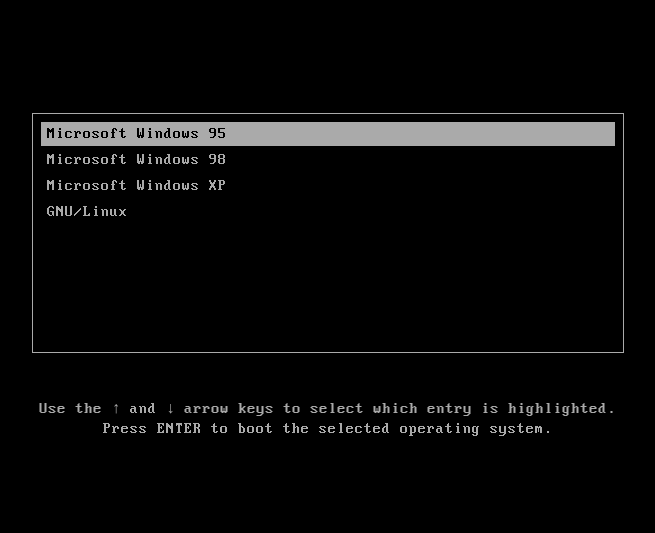
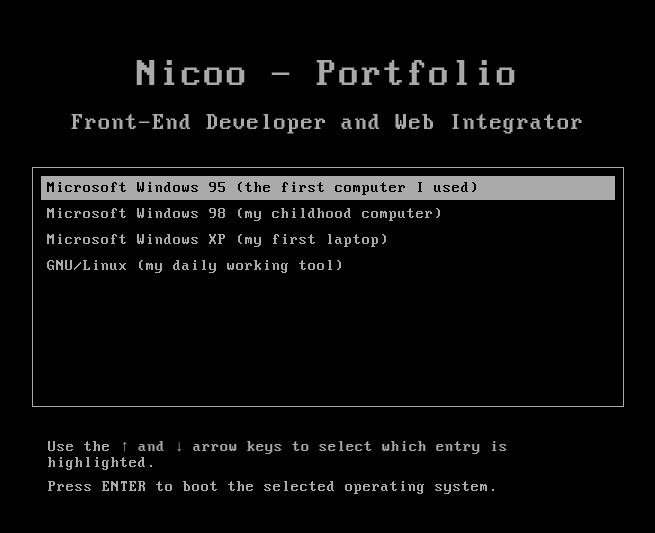
Before and after one commit to NicolasOsborne/nicoo-portfolio, a Next.js app: page /en in a window 1280 px wide. Shown: the part 125-658 px from the top of the page, without its empty margins (312-967 px from the left). Built offline with nearby package versions, Linux system fonts and the light colour scheme.

Commit message:
Fix BIOS screen display and content

```diff
--- a/locales/en.content.ts
+++ b/locales/en.content.ts
@@ -3,22 +3,24 @@
 
 export const contentEn: Content = {
   bios: {
+    title: 'Nicoo - Portfolio',
+    subtitle: 'Front-End Developer and Web Integrator',
     list: [
       {
         id: 'win95',
-        label: 'Microsoft Windows 95',
+        label: 'Microsoft Windows 95 (the first computer I used)',
       },
       {
         id: 'win98',
-        label: 'Microsoft Windows 98',
+        label: 'Microsoft Windows 98 (my childhood computer)',
       },
       {
         id: 'winXP',
-        label: 'Microsoft Windows XP',
+        label: 'Microsoft Windows XP (my first laptop)',
       },
       {
         id: 'linux',
-        label: 'GNU/Linux',
+        label: 'GNU/Linux (my daily working tool)',
       },
     ],
     navigation:
--- a/locales/fr.content.ts
+++ b/locales/fr.content.ts
@@ -3,22 +3,24 @@
 
 export const contentFr: Content = {
   bios: {
+    title: 'Nicoo - Portfolio',
+    subtitle: 'Developpeur Front-End et Integrateur Web',
     list: [
       {
         id: 'win95',
-        label: 'Microsoft Windows 95',
+        label: "Microsoft Windows 95 (le premier ordinateur que j'ai utilise)",
       },
       {
         id: 'win98',
-        label: 'Microsoft Windows 98',
+        label: "Microsoft Windows 98 (l'ordinateur de mon enfance)",
       },
       {
         id: 'winXP',
-        label: 'Microsoft Windows XP',
+        label: 'Microsoft Windows XP (mon premier ordinateur portable)',
       },
       {
         id: 'linux',
-        label: 'GNU/Linux',
+        label: 'GNU/Linux (mon outil de travail au quotidien)',
       },
     ],
     navigation:
--- a/sass/Components/Templates/_t_Bios.scss
+++ b/sass/Components/Templates/_t_Bios.scss
@@ -5,6 +5,7 @@
 
 .t_Bios {
    display: flex;
+   flex-direction: column;
    align-items: center;
    justify-content: center;
    width: 100vw;
@@ -15,18 +16,46 @@
    cursor: default;
    user-select: none;
 
+   &_wrapper {
+      @include mixins.wrapper;
+
+      display: flex;
+      flex-direction: column;
+      align-items: center;
+      justify-content: center;
+      gap: 2rem;
+      width: 100%;
+      height: 90%;
+   }
+
+   &_header {
+      display: flex;
+      flex-direction: column;
+      gap: 1rem;
+   }
+
    &_inner {
       width: 100%;
       max-width: 640px;
       padding: 0 24px;
       display: flex;
       flex-direction: column;
-      gap: 32px;
+      gap: 2rem;
+   }
+
+   &_title {
+      font-size: 2.5rem;
+      text-align: center;
+   }
+
+   &_subtitle {
+      font-size: 1.5rem;
+      text-align: center;
    }
 
    &_menu {
       border: 1px solid $color-bios-highlight;
-      padding: 8px 8px 128px 8px;
+      padding: 8px 8px 64px 8px;
    }
 
    &_list {
@@ -56,7 +85,6 @@
       padding: 4px 6px;
       font-size: 1rem;
       color: $color-bios-text;
-      white-space: nowrap;
 
       &-selected {
          background-color: $color-bios-highlight;
@@ -65,10 +93,9 @@
    }
 
    &_footer {
-      padding-top: 16px;
       display: flex;
       flex-direction: column;
-      gap: 4px;
+      gap: 8px;
    }
 
    &_hint {
@@ -76,4 +103,19 @@
       color: $color-bios-text;
       text-align: center;
    }
+
+   @media screen and (min-width: responsive_variables.$screen-s-min) {
+      &_wrapper {
+         height: 60%;
+      }
+
+      &_menu {
+         padding-bottom: 128px;
+      }
+
+      &_hint {
+         text-align: left;
+         margin-left: 1rem;
+      }
+   }
 }
--- a/src/components/templates/Bios.tsx
+++ b/src/components/templates/Bios.tsx
@@ -51,6 +51,13 @@
 
   return (
     <main className={componentsClass}>
+      <div className={`${componentsClass}_wrapper`}>
+        <div className={`${componentsClass}_header`}>
+          <h1 className={`${componentsClass}_title`}>{content.bios.title}</h1>
+          <h2 className={`${componentsClass}_subtitle`}>
+            {content.bios.subtitle}
+          </h2>
+        </div>
         <div className={`${componentsClass}_inner`}>
           <div className={`${componentsClass}_menu`}>
             <ul className={`${componentsClass}_list`}>
@@ -74,10 +81,12 @@
               ))}
             </ul>
           </div>
-
           <div className={`${componentsClass}_footer`}>
-          <p className={`${componentsClass}_hint`}>{content.bios.navigation}</p>
+            <p className={`${componentsClass}_hint`}>
+              {content.bios.navigation}
+            </p>
             <p className={`${componentsClass}_hint`}>{content.bios.boot}</p>
+          </div>
         </div>
       </div>
     </main>
--- a/src/types/contentType.ts
+++ b/src/types/contentType.ts
@@ -8,6 +8,8 @@
 }
 
 export type BiosContent = {
+  title: string
+  subtitle: string
   list: BiosEntry[]
   navigation: string
   boot: string
```
Lines whose indentation alone changed are shown as unchanged.
